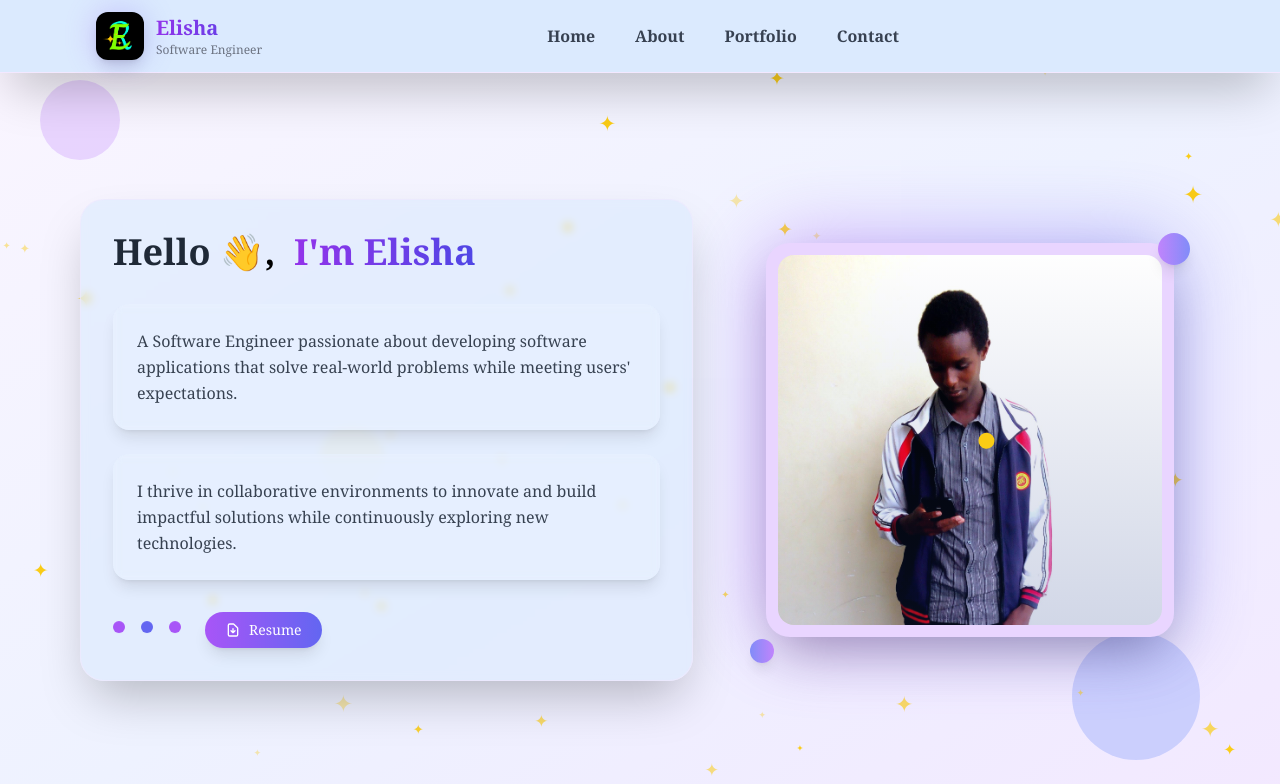
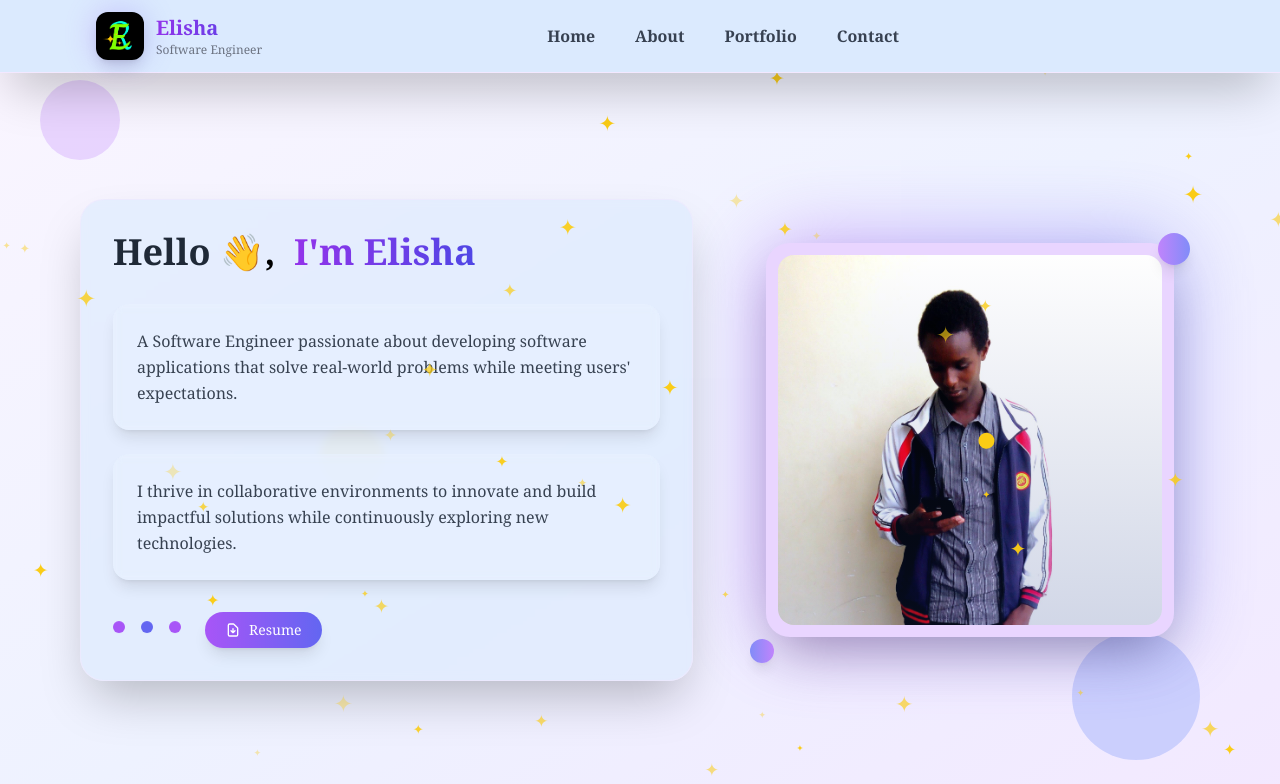
Before and after one commit to Elisha-Kiplangat/Portfolio-Website, a React (Vite) app: page / in a window 1280 px wide. Shown: the top 784 px of the page. Built offline with nearby package versions, Linux system fonts and the light colour scheme.

Commit message:
Portfolio Refresh

```diff
--- a/src/components/Hero.tsx
+++ b/src/components/Hero.tsx
@@ -25,13 +25,11 @@ const Hero = () => {
   return (
     <section id='Home' className="relative flex items-center justify-center mt-10 py-2 px-4 md:px-20 font-serif overflow-hidden bg-gradient-to-br from-purple-50 via-indigo-50 to-purple-100 min-h-screen">
 
-      {/* Background decorative elements */}
       <div className="absolute top-10 left-10 w-20 h-20 bg-purple-300 rounded-full opacity-20 animate-pulse"></div>
       <div className="absolute bottom-20 right-20 w-32 h-32 bg-indigo-300 rounded-full opacity-20 animate-pulse delay-1000"></div>
       <div className="absolute top-1/2 left-1/4 w-16 h-16 bg-yellow-300 rounded-full opacity-15 animate-bounce"></div>
 
-      {/* Animated stars background */}
-      <div className="absolute inset-0 z-0">
+      <div className="absolute inset-0 z-20 pointer-events-none">
         <div className="absolute inset-0 flex flex-wrap justify-center items-center">
           {Array.from({ length: 50 }).map((_, i) => (
             <motion.div
@@ -100,9 +98,8 @@ const Hero = () => {
                   </div>
 
                   <motion.button
-                    className="bg-gradient-to-r from-purple-500 to-indigo-500 hover:from-purple-600 hover:to-indigo-600 text-white font-medium py-2 px-5 rounded-full shadow-lg hover:shadow-xl transform hover:scale-105 transition-all duration-300 flex items-center space-x-2 text-sm cursor-pointer relative z-30"
+                    className="bg-gradient-to-r from-purple-500 to-indigo-500 hover:from-purple-600 hover:to-indigo-600 text-white font-medium py-2 px-5 rounded-full shadow-lg hover:shadow-xl transform hover:scale-105 transition-all duration-300 flex items-center space-x-2 text-sm cursor-pointer relative z-30 pointer-events-auto"
                     onClick={() => {
-
                       const link = document.createElement('a');
                       link.href = '/Resume.pdf';
                       link.download = 'Elisha_Kiplangat_Resume.pdf';
```
